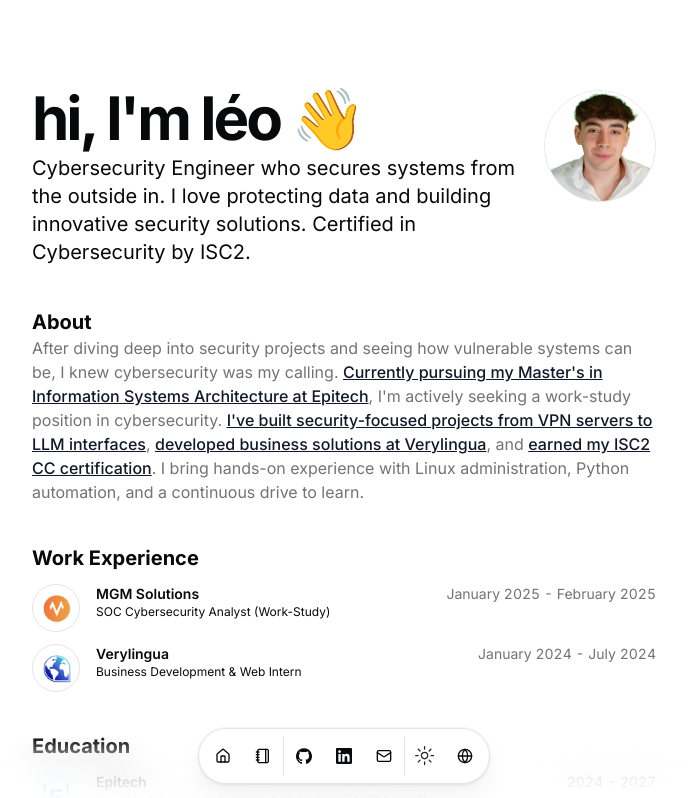
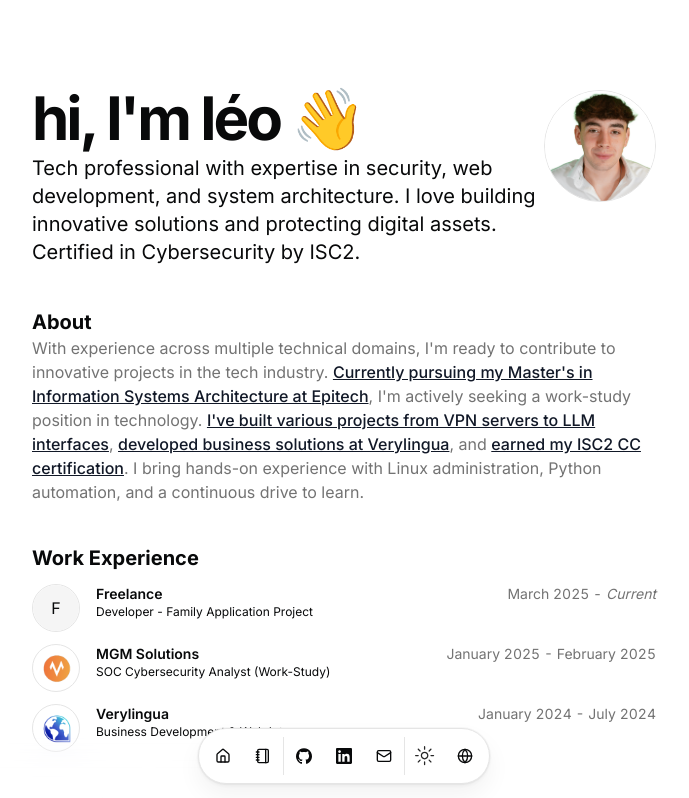
Before and after one commit to leo-mathurin/portfolio, a Next.js app: page / in a window 1280 px wide. Shown: the top 798 px of the page, without its empty margins (296-985 px from the left). Built offline with nearby package versions, Linux system fonts and the light colour scheme.

Commit message:
Updated resume data: revised descriptions in English and French, emphasizing tech expertise and innovative solutions. Added freelance developer experience for a family application project, detailing responsibilities and technologies used.

```diff
--- a/src/data/resume.tsx
+++ b/src/data/resume.tsx
@@ -12,12 +12,12 @@ export const DATA = {
   location: "Lyon, FR",
   locationLink: "https://www.google.com/maps/place/lyon",
   description: {
-    en: "Cybersecurity Engineer who secures systems from the outside in. I love protecting data and building innovative security solutions. Certified in Cybersecurity by ISC2.",
-    fr: "Passionné par la cybersécurité, j'aime relever les défis liés à la protection des données et concevoir des solutions innovantes. Certifié ISC2 CC, je mets mes compétences au service de la sécurité informatique."
+    en: "Tech professional with expertise in security, web development, and system architecture. I love building innovative solutions and protecting digital assets. Certified in Cybersecurity by ISC2.",
+    fr: "Professionnel de la tech avec une expertise en sécurité, développement web et architecture système. J'aime concevoir des solutions innovantes et protéger les actifs numériques. Certifié ISC2 CC."
   },
   summary: {
-    en: "After diving deep into security projects and seeing how vulnerable systems can be, I knew cybersecurity was my calling. [Currently pursuing my Master's in Information Systems Architecture at Epitech](/#education), I'm actively seeking a work-study position in cybersecurity. [I've built security-focused projects from VPN servers to LLM interfaces](/#projects), [developed business solutions at Verylingua](/#work), and [earned my ISC2 CC certification](/#education). I bring hands-on experience with Linux administration, Python automation, and a continuous drive to learn.",
-    fr: "Après avoir exploré plusieurs projets de sécurité et découvert à quel point les systèmes peuvent être vulnérables, j'ai su que la cybersécurité était faite pour moi. [Actuellement en Master Architecture des Systèmes d'Information à Epitech](/#education), je suis à la recherche d'une alternance en cybersécurité. [J'ai travaillé sur divers projets, allant de la mise en place de serveurs VPN à la création d'interfaces LLM](/#projects), [en passant par le développement de solutions commerciales chez Verylingua](/#work). Mon expérience couvre l'administration Linux, l'automatisation en Python et une curiosité constante pour les nouvelles technologies. Toujours prêt à apprendre et à innover, je suis motivé à renforcer la sécurité des infrastructures et à anticiper les menaces."
+    en: "With experience across multiple technical domains, I'm ready to contribute to innovative projects in the tech industry. [Currently pursuing my Master's in Information Systems Architecture at Epitech](/#education), I'm actively seeking a work-study position in technology. [I've built various projects from VPN servers to LLM interfaces](/#projects), [developed business solutions at Verylingua](/#work), and [earned my ISC2 CC certification](/#education). I bring hands-on experience with Linux administration, Python automation, and a continuous drive to learn.",
+    fr: "Avec une expérience dans plusieurs domaines techniques, je suis prêt à contribuer à des projets innovants dans l'industrie tech. [Actuellement en Master Architecture des Systèmes d'Information à Epitech](/#education), je suis à la recherche d'une alternance dans le domaine de la technologie. [J'ai travaillé sur divers projets, allant de la mise en place de serveurs VPN à la création d'interfaces LLM](/#projects), [en passant par le développement de solutions commerciales chez Verylingua](/#work). Mon expérience couvre l'administration Linux, l'automatisation en Python et une curiosité constante pour les nouvelles technologies. Toujours prêt à apprendre et à innover, je suis motivé à relever de nouveaux défis techniques."
   },
   avatarUrl: "/me1.png",
   skills: [
@@ -62,6 +62,23 @@ export const DATA = {
   },
 
   work: [
+    {
+      company: "Freelance",
+      href: "",
+      badges: [],
+      location: "Lyon, FR",
+      title: {
+        en: "Developer - Family Application Project",
+        fr: "Développeur - Projet d'application familiale"
+      },
+      logoUrl: "",
+      start: "March 2025",
+      end: "Current",
+      description: {
+        en: "Deployed multi-environment cloud infrastructure. Automated scraping for event detection. Developed web interfaces and React applications. Building an innovative application for parents to discover, organize and participate in activities for their children, featuring a mobile app, professional dashboard for event organizers, and showcase website.",
+        fr: "Déploiement d'infrastructure cloud multi-environnements. Automatisation du scraping pour la détection d'événements. Développement d'interfaces Web et Application en React. Développement d'une application innovante dédiée aux parents pour découvrir, organiser et participer à des activités adaptées à leurs enfants, comprenant une application mobile, un espace professionnel pour les organisateurs, et un site vitrine."
+      },
+    },
     {
       company: "MGM Solutions",
       href: "https://mgmsolutions.fr",
```
